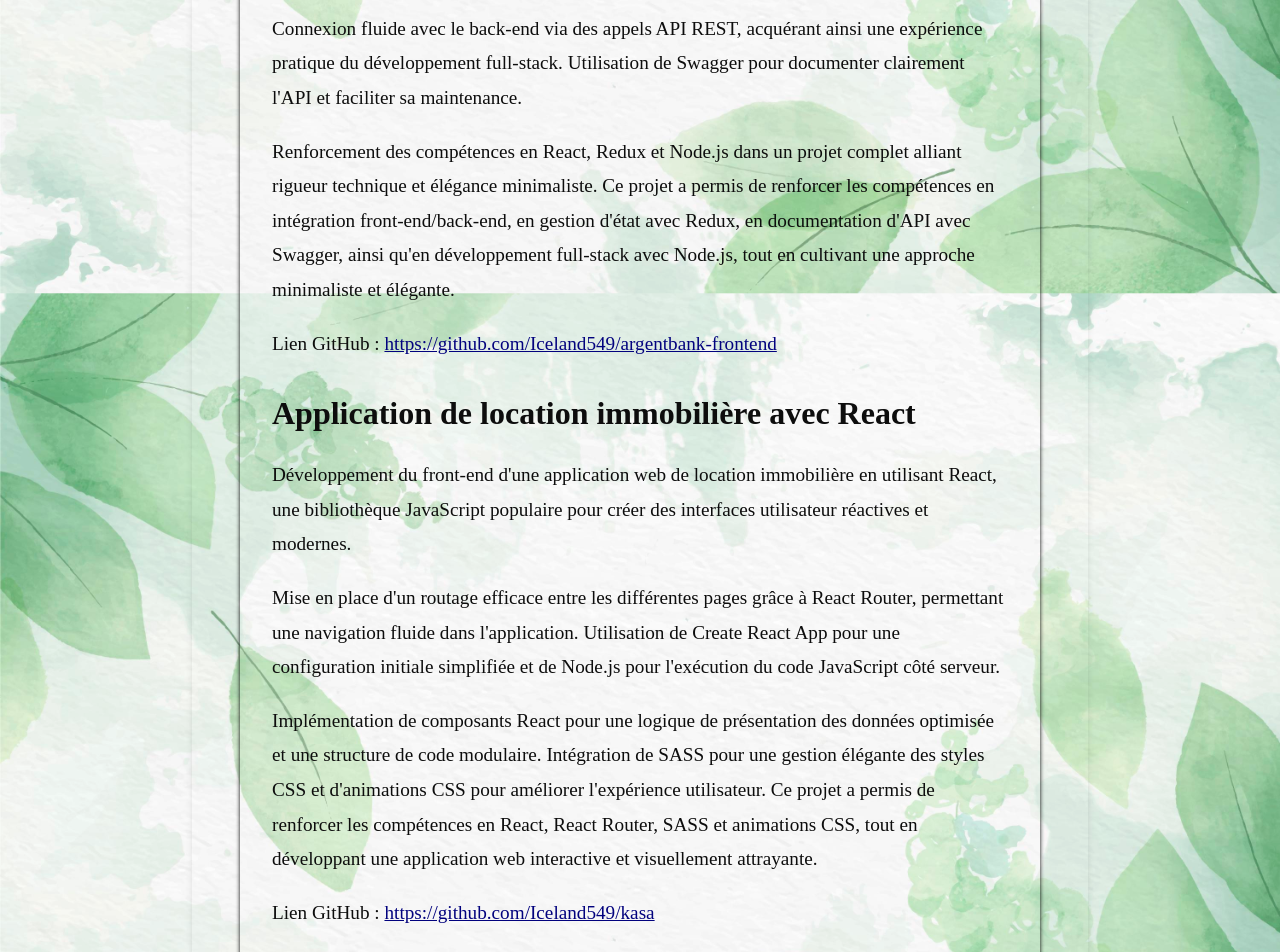
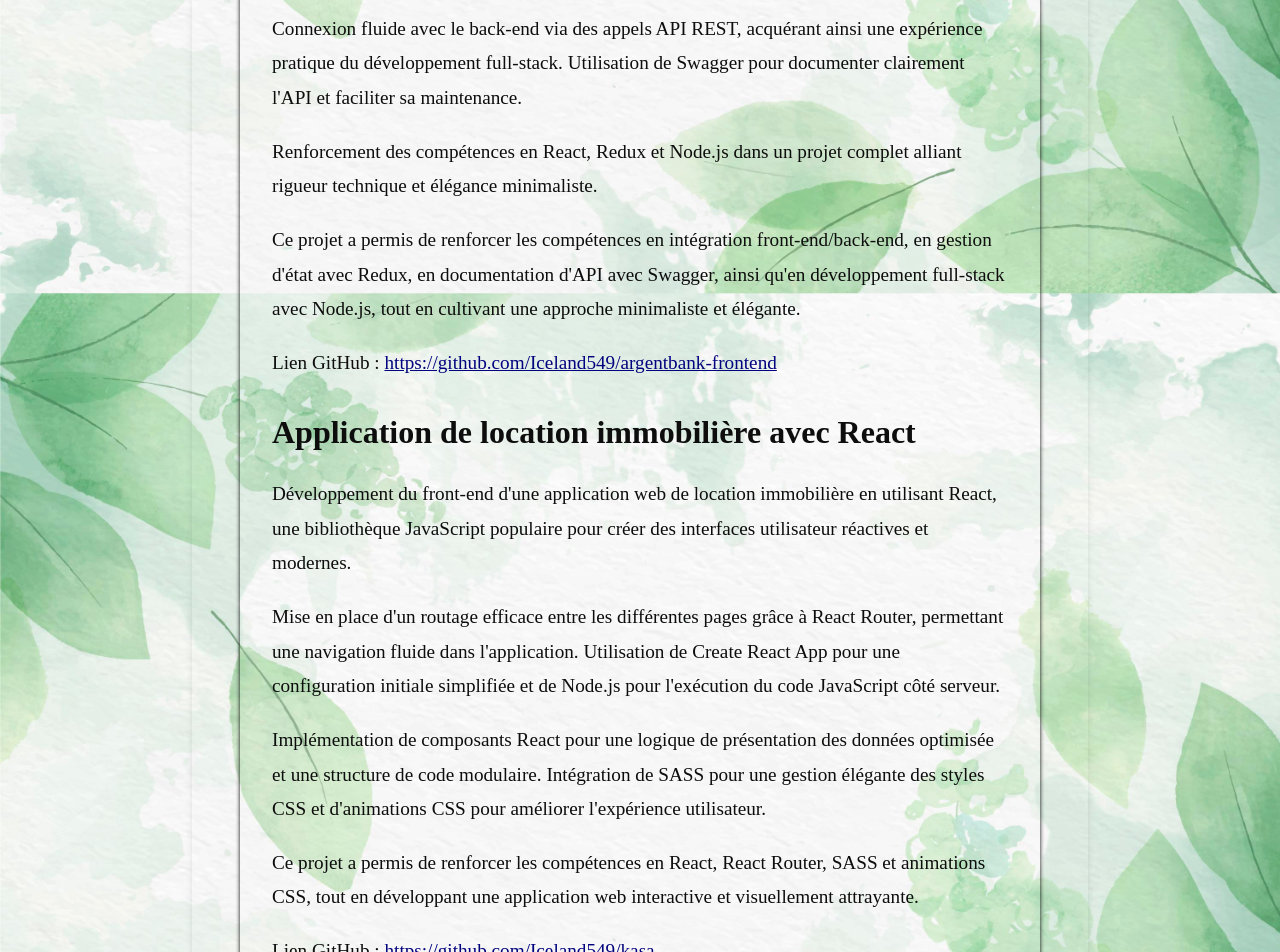
Before and after one commit to Iceland549/portfolio, a React (Vite) app in the folder mon-portfolio/: page /Projects in a window 1280 px wide. Shown: the part 560-1512 px from the top of the page. Built offline with nearby package versions, Linux system fonts and the light colour scheme.

Commit message:
Modify description of 'Projects'

```diff
--- a/mon-portfolio/src/pages/Projects/index.jsx
+++ b/mon-portfolio/src/pages/Projects/index.jsx
@@ -13,25 +13,29 @@ function Projects() {
                 <h2>Application bancaire avec React/Redux</h2>
                 <p>Développement du front-end d&apos;une application bancaire en ligne utilisant React pour une interface utilisateur réactive et performante. Intégration de Redux pour une gestion d&apos;état cohérente à travers l&apos;application.</p>
                 <p>Connexion fluide avec le back-end via des appels API REST, acquérant ainsi une expérience pratique du développement full-stack. Utilisation de Swagger pour documenter clairement l&apos;API et faciliter sa maintenance.</p>
-                <p>Renforcement des compétences en React, Redux et Node.js dans un projet complet alliant rigueur technique et élégance minimaliste. Ce projet a permis de renforcer les compétences en intégration front-end/back-end, en gestion d&apos;état avec Redux, en documentation d&apos;API avec Swagger, ainsi qu&apos;en développement full-stack avec Node.js, tout en cultivant une approche minimaliste et élégante.</p>
+                <p>Renforcement des compétences en React, Redux et Node.js dans un projet complet alliant rigueur technique et élégance minimaliste.</p>
+                <p>Ce projet a permis de renforcer les compétences en intégration front-end/back-end, en gestion d&apos;état avec Redux, en documentation d&apos;API avec Swagger, ainsi qu&apos;en développement full-stack avec Node.js, tout en cultivant une approche minimaliste et élégante.</p>
                 <p>Lien GitHub : <a href="https://github.com/Iceland549/argentbank-frontend" target="_blank" rel="noopener noreferrer" className="github-link">https://github.com/Iceland549/argentbank-frontend</a></p>
 
                 <h2>Application de location immobilière avec React</h2>
                 <p>Développement du front-end d&apos;une application web de location immobilière en utilisant React, une bibliothèque JavaScript populaire pour créer des interfaces utilisateur réactives et modernes.</p>
                 <p>Mise en place d&apos;un routage efficace entre les différentes pages grâce à React Router, permettant une navigation fluide dans l&apos;application. Utilisation de Create React App pour une configuration initiale simplifiée et de Node.js pour l&apos;exécution du code JavaScript côté serveur.</p>
-                <p>Implémentation de composants React pour une logique de présentation des données optimisée et une structure de code modulaire. Intégration de SASS pour une gestion élégante des styles CSS et d&apos;animations CSS pour améliorer l&apos;expérience utilisateur. Ce projet a permis de renforcer les compétences en React, React Router, SASS et animations CSS, tout en développant une application web interactive et visuellement attrayante.</p>
+                <p>Implémentation de composants React pour une logique de présentation des données optimisée et une structure de code modulaire. Intégration de SASS pour une gestion élégante des styles CSS et d&apos;animations CSS pour améliorer l&apos;expérience utilisateur.</p>
+                <p>Ce projet a permis de renforcer les compétences en React, React Router, SASS et animations CSS, tout en développant une application web interactive et visuellement attrayante.</p>
                 <p>Lien GitHub : <a href="https://github.com/Iceland549/kasa" target="_blank" rel="noopener noreferrer" className="github-link">https://github.com/Iceland549/kasa</a></p>
 
                 <h2>Débogage d&apos;un site web one-page avec React</h2>
                 <p>Analyse approfondie du code existant d&apos;un site web one-page à l&apos;aide des Chrome DevTools pour identifier et comprendre les problèmes et bugs signalés.</p>
                 <p>Résolution des bugs et problèmes identifiés en utilisant des compétences en JavaScript et les outils spécifiques à React, comme React Developer Tools.</p>
-                <p>Rédaction d&apos;un cahier de recette détaillé pour documenter les scénarios de test unitaires et fonctionnels nécessaires à la vérification du bon fonctionnement du site. Utilisation de Yarn comme gestionnaire de packages et de Node.js pour exécuter le code JavaScript côté serveur, facilitant la gestion des dépendances et l&apos;exécution de tests locaux. Versionning du travail avec GitHub et utilisation de Visual Studio Code comme éditeur de code pour le développement et le débogage. Ce projet a permis de développer des compétences cruciales en débogage, en rédaction de cahiers de recette et en utilisation d&apos;outils tels que React Developer Tools, Yarn et Node.js, tout en appliquant une approche rigoureuse et méthodique pour assurer la qualité et la fiabilité du site web.</p>
+                <p>Rédaction d&apos;un cahier de recette détaillé pour documenter les scénarios de test unitaires et fonctionnels nécessaires à la vérification du bon fonctionnement du site. Utilisation de Yarn comme gestionnaire de packages et de Node.js pour exécuter le code JavaScript côté serveur, facilitant la gestion des dépendances et l&apos;exécution de tests locaux. Versionning du travail avec GitHub et utilisation de Visual Studio Code comme éditeur de code pour le développement et le débogage.</p>
+                <p>Ce projet a permis de développer des compétences cruciales en débogage, en rédaction de cahiers de recette et en utilisation d&apos;outils tels que React Developer Tools, Yarn et Node.js, tout en appliquant une approche rigoureuse et méthodique pour assurer la qualité et la fiabilité du site web.</p>
                 <p>Lien GitHub : <a href="https://github.com/Iceland549/Debuggez-une-application-React" target="_blank" rel="noopener noreferrer" className="github-link">https://github.com/Iceland549/Debuggez-une-application-React</a></p>
 
                 <h2>Optimisation SEO et accessibilité d&apos;un site de photographe</h2>
                 <p>Identification des problèmes de chargement et de référencement du site à l&apos;aide d&apos;outils tels que Lighthouse et Wave.</p>
                 <p>Proposition de recommandations pour améliorer la vitesse de chargement, la structure du code et le référencement naturel (SEO).</p>
-                <p>Implémentation des améliorations proposées en modifiant directement le code du site, dans le but d&apos;optimiser les performances et l&apos;accessibilité pour un meilleur référencement sur les moteurs de recherche. Création d&apos;un rapport détaillé illustrant les résultats avant et après les modifications, comprenant des captures d&apos;écran des audits, des explications sur les changements apportés et leur impact sur le SEO et l&apos;accessibilité. Ce projet a permis de développer des compétences essentielles en optimisation du référencement (SEO) et de l&apos;accessibilité, tout en mettant en pratique des techniques d&apos;analyse et d&apos;amélioration des performances d&apos;un site web, contribuant ainsi à une meilleure expérience utilisateur et une plus grande visibilité en ligne.</p>
+                <p>Implémentation des améliorations proposées en modifiant directement le code du site, dans le but d&apos;optimiser les performances et l&apos;accessibilité pour un meilleur référencement sur les moteurs de recherche. Création d&apos;un rapport détaillé illustrant les résultats avant et après les modifications, comprenant des captures d&apos;écran des audits, des explications sur les changements apportés et leur impact sur le SEO et l&apos;accessibilité.</p>
+                <p>Ce projet a permis de développer des compétences essentielles en optimisation du référencement (SEO) et de l&apos;accessibilité, tout en mettant en pratique des techniques d&apos;analyse et d&apos;amélioration des performances d&apos;un site web, contribuant ainsi à une meilleure expérience utilisateur et une plus grande visibilité en ligne.</p>
                 <p>Lien GitHub : <a href="https://github.com/Iceland549/ninacarducci.github.io" target="_blank" rel="noopener noreferrer" className="github-link">https://github.com/Iceland549/ninacarducci.github.io</a></p>
             </article>
             <nav>
```
